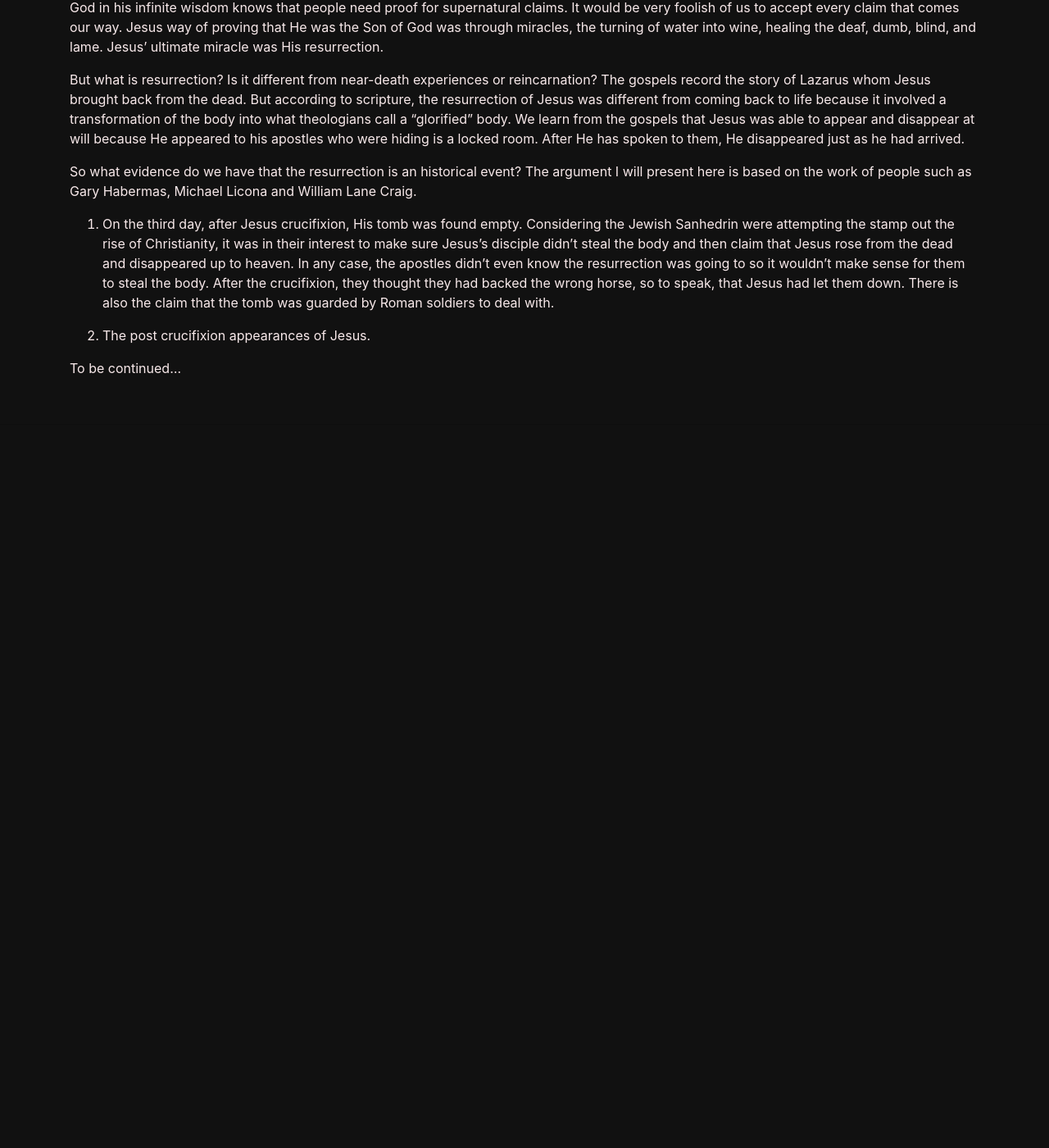
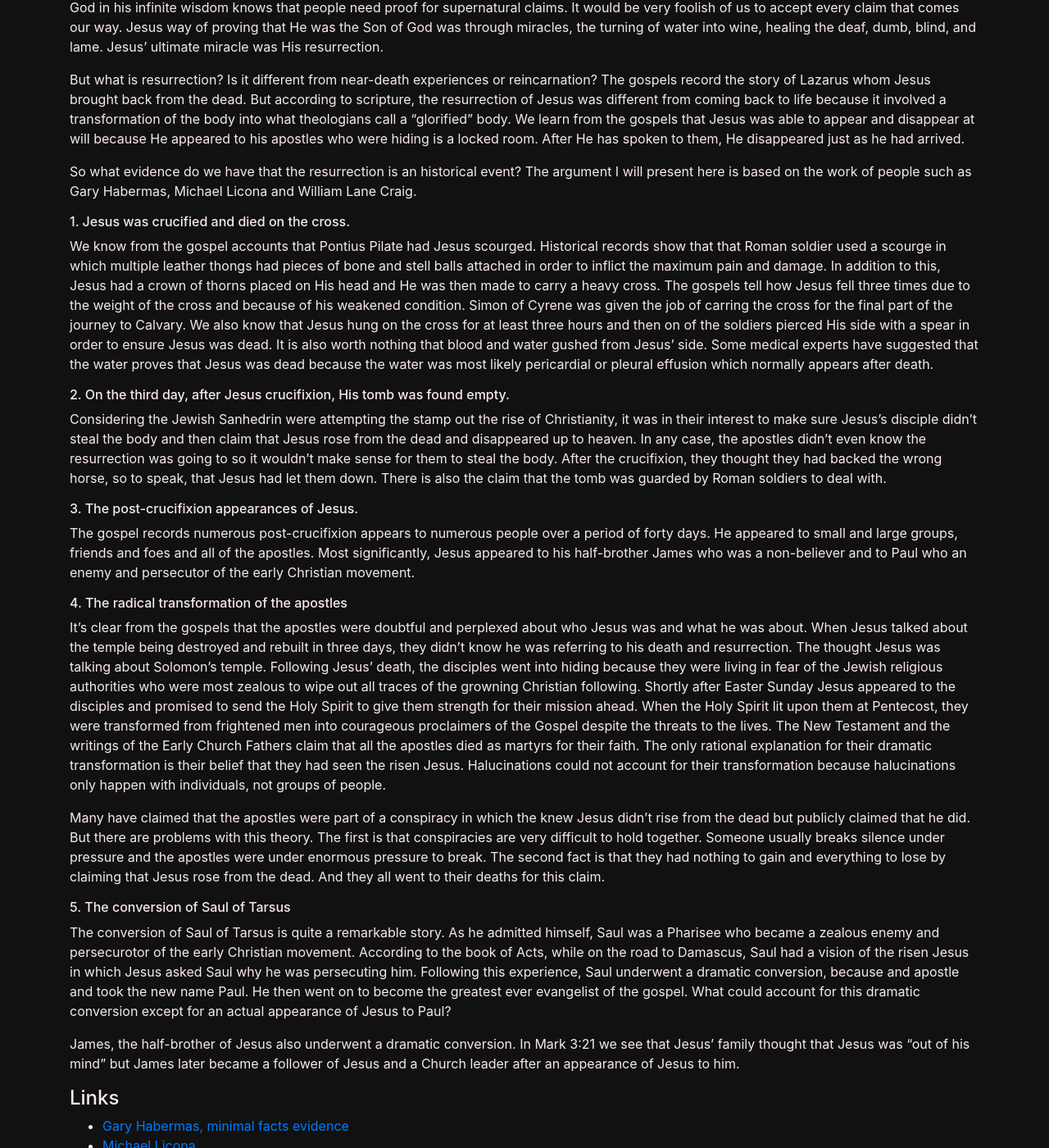
Before and after one commit to nekelly/nekelly.github.io, a Jekyll site: the page built from pages/resurrection.md, in a window 1280 px wide and 1400 px high, scrolled down 253 px. Shown: the whole window at 82% size. Built offline with Jekyll 4.4.1, drawn with Linux system fonts in a browser that asks for light colours; our own code applies the rules of GitHub Pages for plain Markdown files; before the commit the page ends 900 px from its top, so only the background shows below that; some of the changed text lies outside the part shown.

Commit message:
Update big bang, links and resurrection

```diff
--- a/pages/resurrection.md
+++ b/pages/resurrection.md
@@ -21,12 +21,55 @@ who were hiding is a locked room. After He has spoken to them, He disappeared ju
 So what evidence do we have that the resurrection is an historical event? The argument I will present here is based on the work of people such as Gary Habermas,
 Michael Licona and William Lane Craig.
 
-1. On the third day, after Jesus crucifixion, His tomb was found empty.
+###### 1. Jesus was crucified and died on the cross.
+We know from the gospel accounts that Pontius Pilate had Jesus scourged. Historical records show that that Roman soldier used a scourge in which multiple leather
+thongs had pieces of bone and stell balls attached in order to inflict the maximum pain and damage. In addition to this, Jesus had a crown of thorns placed on
+His head and He was then made to carry a heavy cross. The gospels tell how Jesus fell three times due to the weight of the cross and because of his weakened
+condition. Simon of Cyrene was given the job of carring the cross for the final part of the journey to Calvary. We also know that Jesus hung on the cross for at
+least three hours and then on of the soldiers pierced His side with a spear in order to ensure Jesus was dead. It is also worth nothing that blood and water
+gushed from Jesus' side. Some medical experts have suggested that the water proves that Jesus was dead because the water was most likely pericardial or pleural
+effusion which normally appears after death.
+
+###### 2. On the third day, after Jesus crucifixion, His tomb was found empty.
 Considering the Jewish Sanhedrin were attempting the stamp out the rise of Christianity, it was in their interest to make sure Jesus's disciple didn't steal
 the body and then claim that Jesus rose from the dead and disappeared up to heaven. In any case, the apostles didn't even know the resurrection was going to
 so it wouldn't make sense for them to steal the body. After the crucifixion, they thought they had backed the wrong horse, so to speak, that Jesus had let
 them down. There is also the claim that the tomb was guarded by Roman soldiers to deal with.
 
-2. The post crucifixion appearances of Jesus.
+###### 3. The post-crucifixion appearances of Jesus.
+The gospel records numerous post-crucifixion appears to numerous people over a period of forty days. He appeared to small and large groups, friends and foes and
+all of the apostles. Most significantly, Jesus appeared to his half-brother James who was a non-believer and to Paul who an enemy and persecutor of the early
+Christian movement.
 
-To be continued...
+###### 4. The radical transformation of the apostles
+It's clear from the gospels that the apostles were doubtful and perplexed about who Jesus was and what he was about. When Jesus talked about the temple being
+destroyed and rebuilt in three days, they didn't know he was referring to his death and resurrection. The thought Jesus was talking about Solomon's temple.
+Following Jesus' death, the disciples went into hiding because they were living in fear of the Jewish religious authorities who were most zealous to wipe out
+all traces of the growning Christian following. Shortly after Easter Sunday Jesus appeared to the disciples and promised to send the Holy Spirit to give them
+strength for their mission ahead. When the Holy Spirit lit upon them at Pentecost, they were transformed from frightened men into courageous proclaimers of the
+Gospel despite the threats to the lives. The New Testament and the writings of the Early Church Fathers claim that all the apostles died as martyrs for their
+faith. The only rational explanation for their dramatic transformation is their belief that they had seen the risen Jesus. Halucinations could not account for
+their transformation because halucinations only happen with individuals, not groups of people.
+
+Many have claimed that the apostles were part of a conspiracy in which the knew Jesus didn't rise from the dead but publicly claimed that he did. But there are
+problems with this theory. The first is that conspiracies are very difficult to hold together. Someone usually breaks silence under pressure and the apostles
+were under enormous pressure to break. The second fact is that they had nothing to gain and everything to lose by claiming that Jesus rose from the dead. And
+they all went to their deaths for this claim.
+
+###### 5. The conversion of Saul of Tarsus
+The conversion of Saul of Tarsus is quite a remarkable story. As he admitted himself, Saul was a Pharisee who became a zealous enemy and persecurotor of the
+early Christian movement. According to the book of Acts, while on the road to Damascus, Saul had a vision of the risen Jesus in which Jesus asked Saul why he
+was persecuting him. Following this experience, Saul underwent a dramatic conversion, because and apostle and took the new name Paul. He then went on to become
+the greatest ever evangelist of the gospel. What could account for this dramatic conversion except for an actual appearance of Jesus to Paul?
+
+James, the half-brother of Jesus also underwent a dramatic conversion. In Mark 3:21 we see that Jesus' family thought that Jesus was "out of his mind" but
+James later became a follower of Jesus and a Church leader after an appearance of Jesus to him.
+&nbsp;
+
+#### Links
+
+- [Gary Habermas, minimal facts evidence](https://www.youtube.com/watch?v=Jc-YBIG8EMg)
+- [Michael Licona](https://www.youtube.com/watch?v=rDo9mldPybs)
+- [Evidence For The Resurrection, William Lane Craig](https://www.youtube.com/watch?v=Z8lkuuhVkOI)
+- [12 Historical Facts about the Resurrection, reasonsforjesus.com](http://reasonsforjesus.com/12-historical-facts-about-the-resurrection-of-jesus-most-scholars-agree-upon/)
+- [James's Conversion](http://reasonsforjesus.com/radical-conversion-jesus-brother-james/)
```
Also changed, not shown: pages/big_bang.html (+15 -16 lines), pages/links.md (+1 -0 lines).
